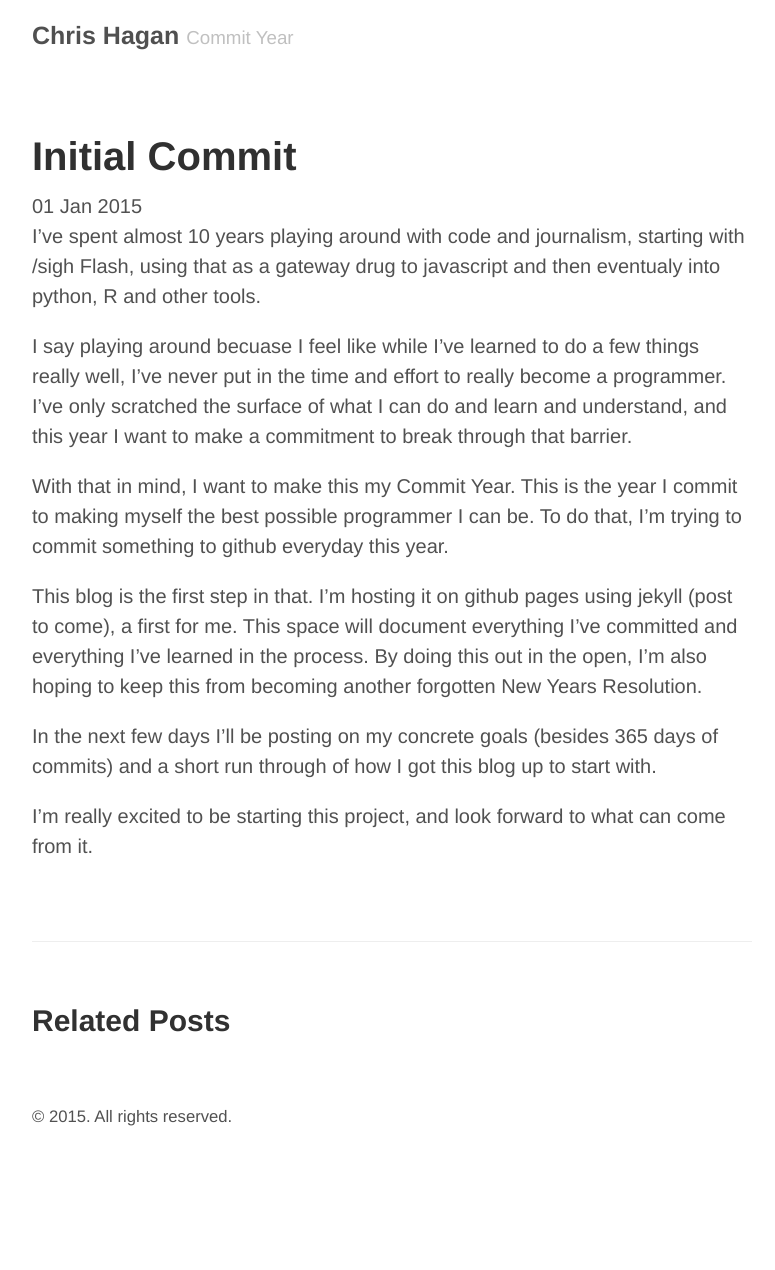
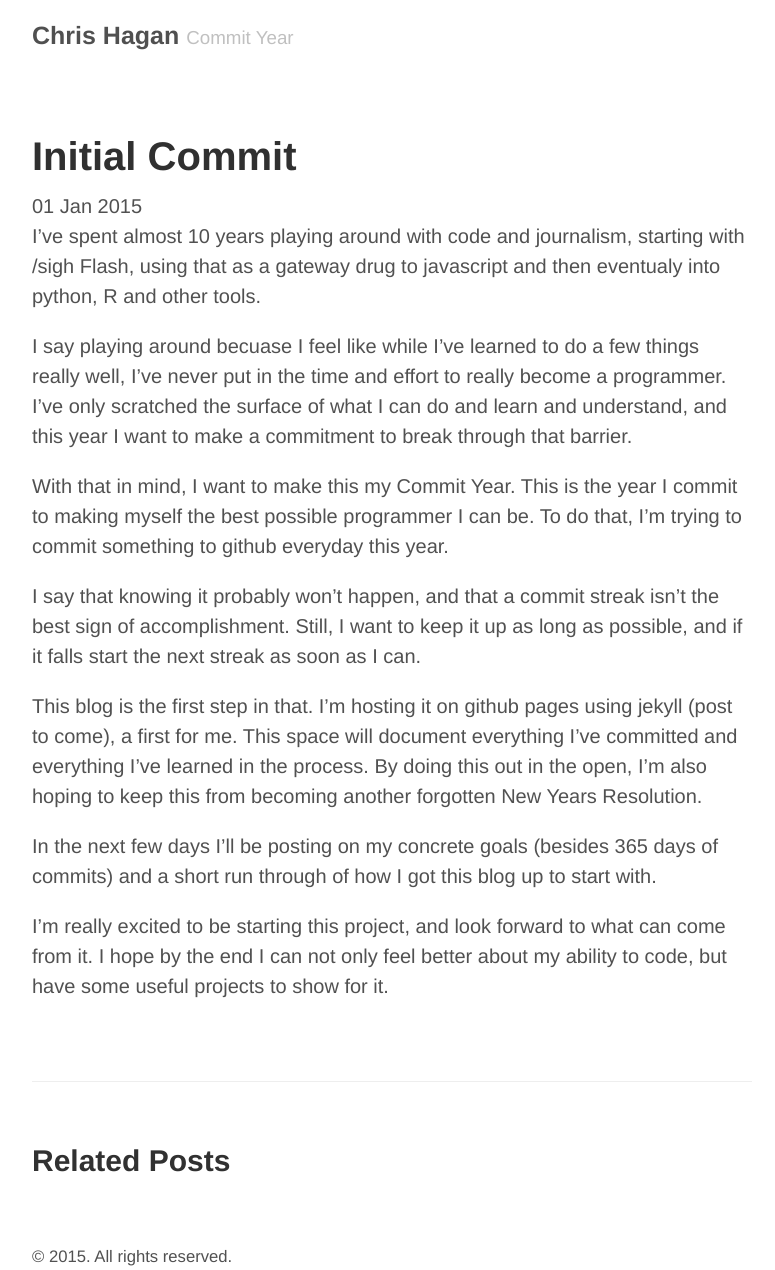
Before and after one commit to chagan/chagan.github.io, a Jekyll site: the page built from _posts/2015-01-01-initial-commit.md, in a window 1280 px wide. Shown: the whole page, without its empty margins (248-1023 px from the left). Built offline with Jekyll 4.4.1, drawn with Linux system fonts in a browser that asks for light colours; before the commit the page ends 1130 px from its top, so only the background shows below that; part of the change alters nothing that is shown.

```diff
--- /dev/null
+++ b/_includes/google_analytics.html
@@ -0,0 +1,10 @@
+<script>
+  (function(i,s,o,g,r,a,m){i['GoogleAnalyticsObject']=r;i[r]=i[r]||function(){
+  (i[r].q=i[r].q||[]).push(arguments)},i[r].l=1*new Date();a=s.createElement(o),
+  m=s.getElementsByTagName(o)[0];a.async=1;a.src=g;m.parentNode.insertBefore(a,m)
+  })(window,document,'script','//www.google-analytics.com/analytics.js','ga');
+
+  ga('create', 'UA-58113177-1', 'auto');
+  ga('send', 'pageview');
+
+</script>
--- a/_includes/head.html
+++ b/_includes/head.html
@@ -23,4 +23,8 @@
 
   <!-- RSS -->
   <link rel="alternate" type="application/atom+xml" title="{{ site.title }}" href="{{ site.baseurl }}atom.xml">
+
+  <!-- Google Analytics -->
+  {% include google_analytics.html %}
+
 </head>
--- a/_posts/2015-01-01-initial-commit.md
+++ b/_posts/2015-01-01-initial-commit.md
@@ -9,8 +9,10 @@ I say playing around becuase I feel like while I've learned to do a few things r
 
 With that in mind, I want to make this my Commit Year. This is the year I commit to making myself the best possible programmer I can be. To do that, I'm trying to commit something to github everyday this year.
 
+I say that knowing it probably won't happen, and that a commit streak isn't the best sign of accomplishment. Still, I want to keep it up as long as possible, and if it falls start the next streak as soon as I can.
+
 This blog is the first step in that. I'm hosting it on github pages using jekyll (post to come), a first for me. This space will document everything I've committed and everything I've learned in the process. By doing this out in the open, I'm also hoping to keep this from becoming another forgotten New Years Resolution.
 
 In the next few days I'll be posting on my concrete goals (besides 365 days of commits) and a short run through of how I got this blog up to start with.
 
-I'm really excited to be starting this project, and look forward to what can come from it.
+I'm really excited to be starting this project, and look forward to what can come from it. I hope by the end I can not only feel better about my ability to code, but have some useful projects to show for it.
```
